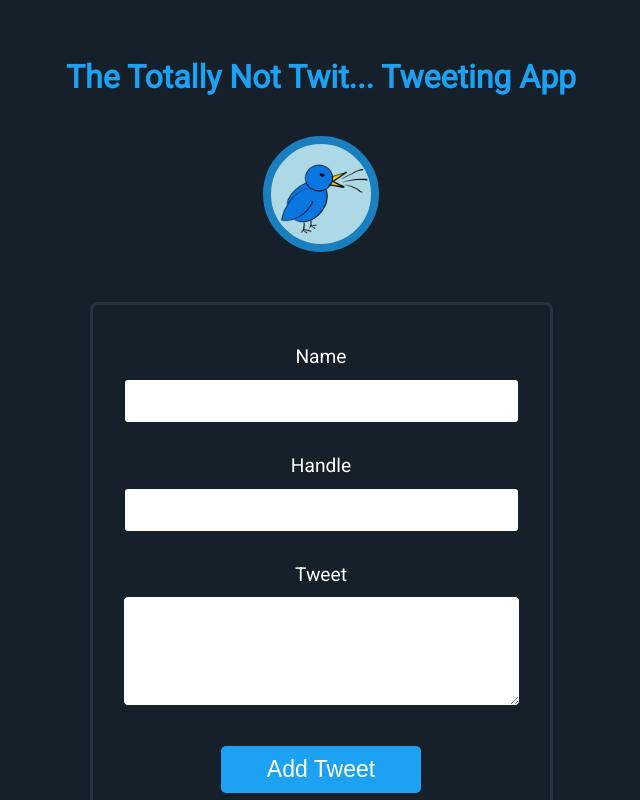
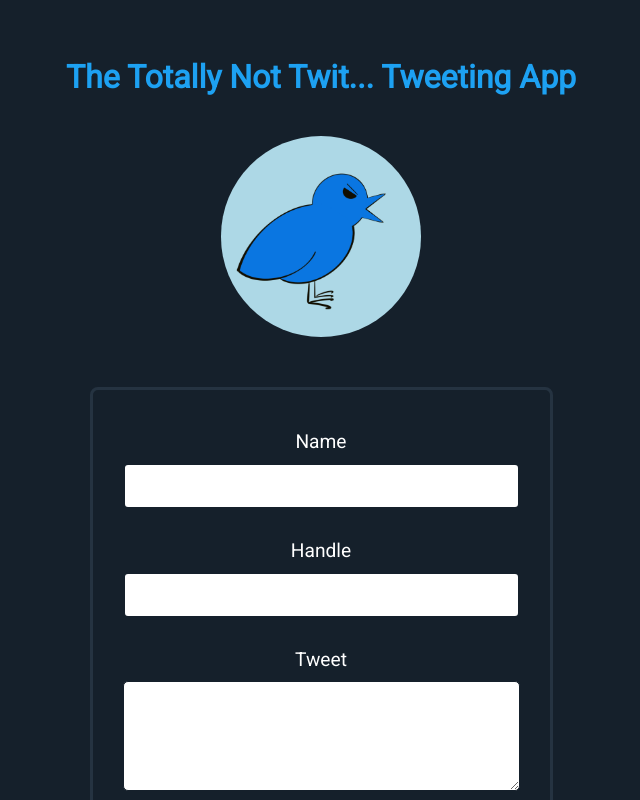
Before and after one commit to ashmanq/twitter_multi_component_app, a Vue app: page / in a window 1280 px wide. Shown: the top 800 px of the page, without its empty margins (319-959 px from the left). Built offline with nearby package versions, Linux system fonts and the light colour scheme.

Commit message:
Changed logo design

```diff
--- a/src/App.vue
+++ b/src/App.vue
@@ -170,12 +170,9 @@ input[type=submit] {
 }
 
 .logo {
-  width:100px;
+  width:200px;
   margin-bottom: 40px;
   background-color: lightblue;
-  border-style: solid;
-  border-width: 8px;
-  border-color: #197fbf;
   border-radius: 200px;
 }
 
```
Also changed, not shown: public/AngryTweet.png.
